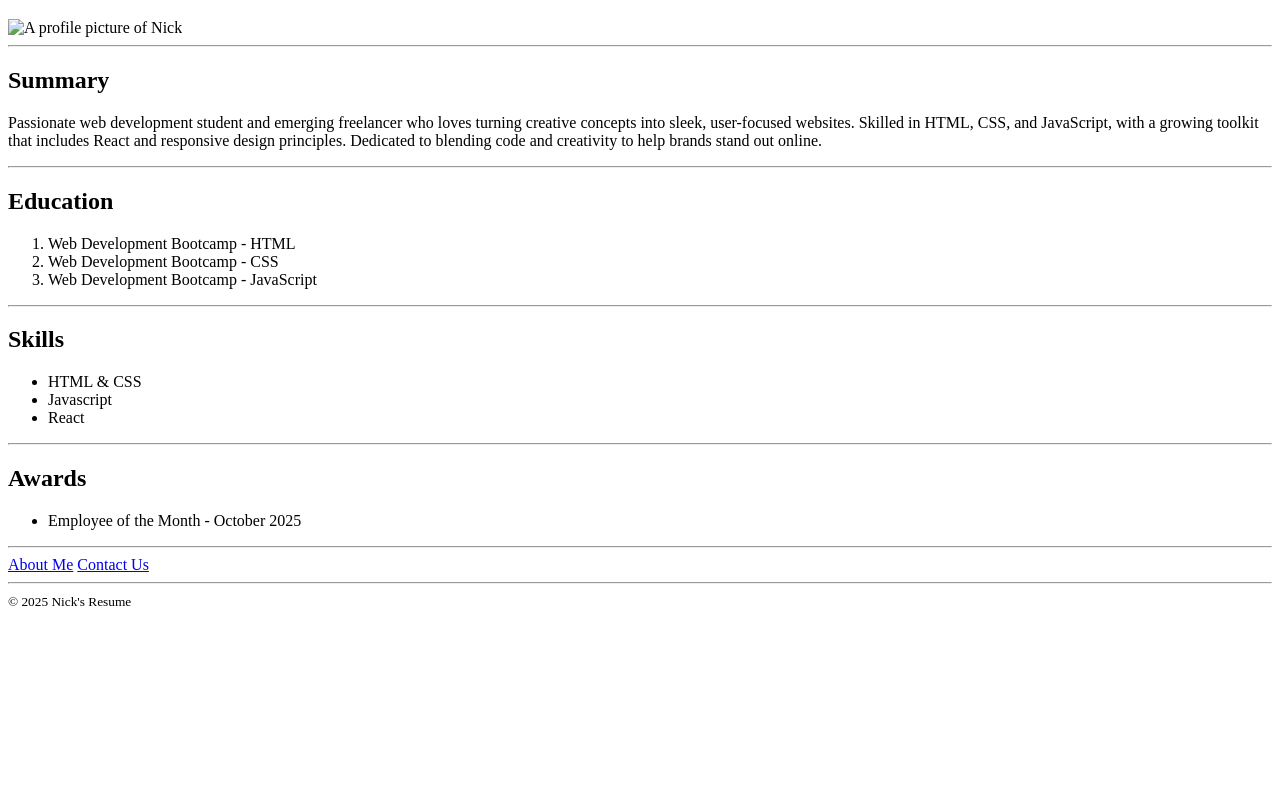
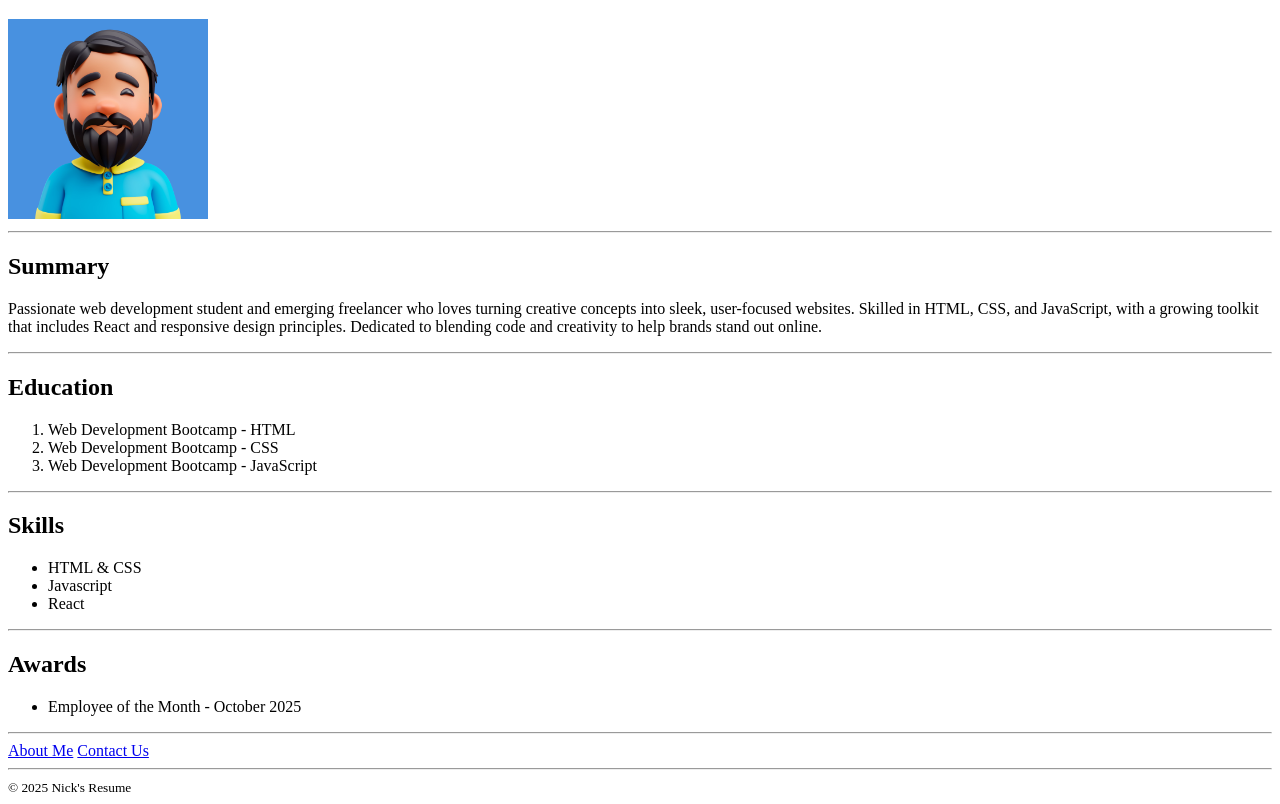
Before and after one commit to LochsideLabs/my-resume, a plain HTML site: page index.html in a window 1280 px wide. Shown: the part 61-865 px from the top of the page. Before the commit the page ends 800 px from the top, so only its background shows below. Drawn offline with Linux system fonts and the light colour scheme.

Commit message:
Add files via upload

```diff
--- a/index.html
+++ b/index.html
@@ -9,7 +9,7 @@
 
 <body>
     <h1>My Resume - Nick</h1>
-    <img src="../assets/profile-picture.jpg" alt="A profile picture of Nick" width="200">
+    <img src="../assets/images/profile-picture.jpg" alt="A profile picture of Nick" width="200">
     <hr>
     <h2>Summary</h2>
     <p>Passionate web development student and emerging freelancer who loves turning creative concepts into sleek,
```
